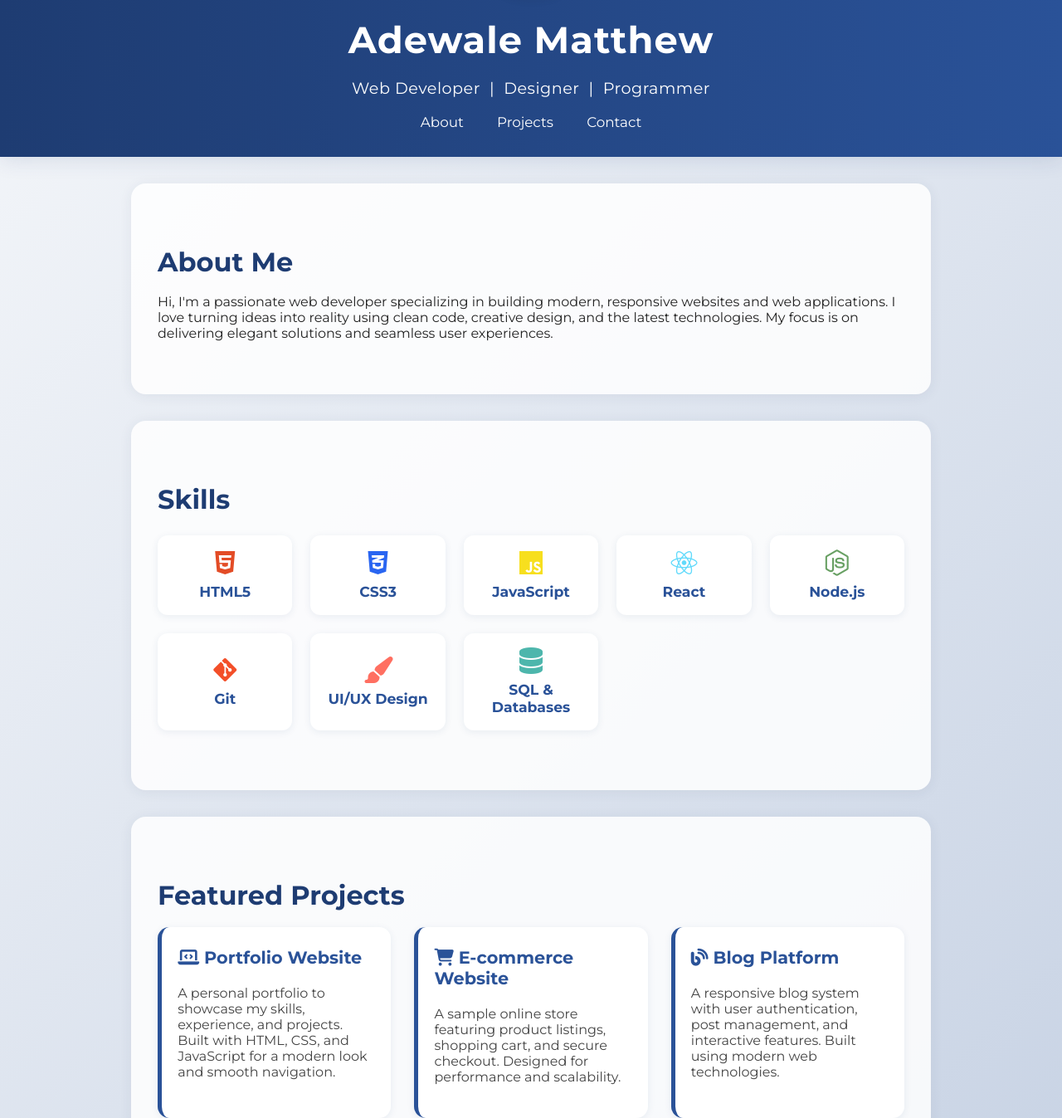
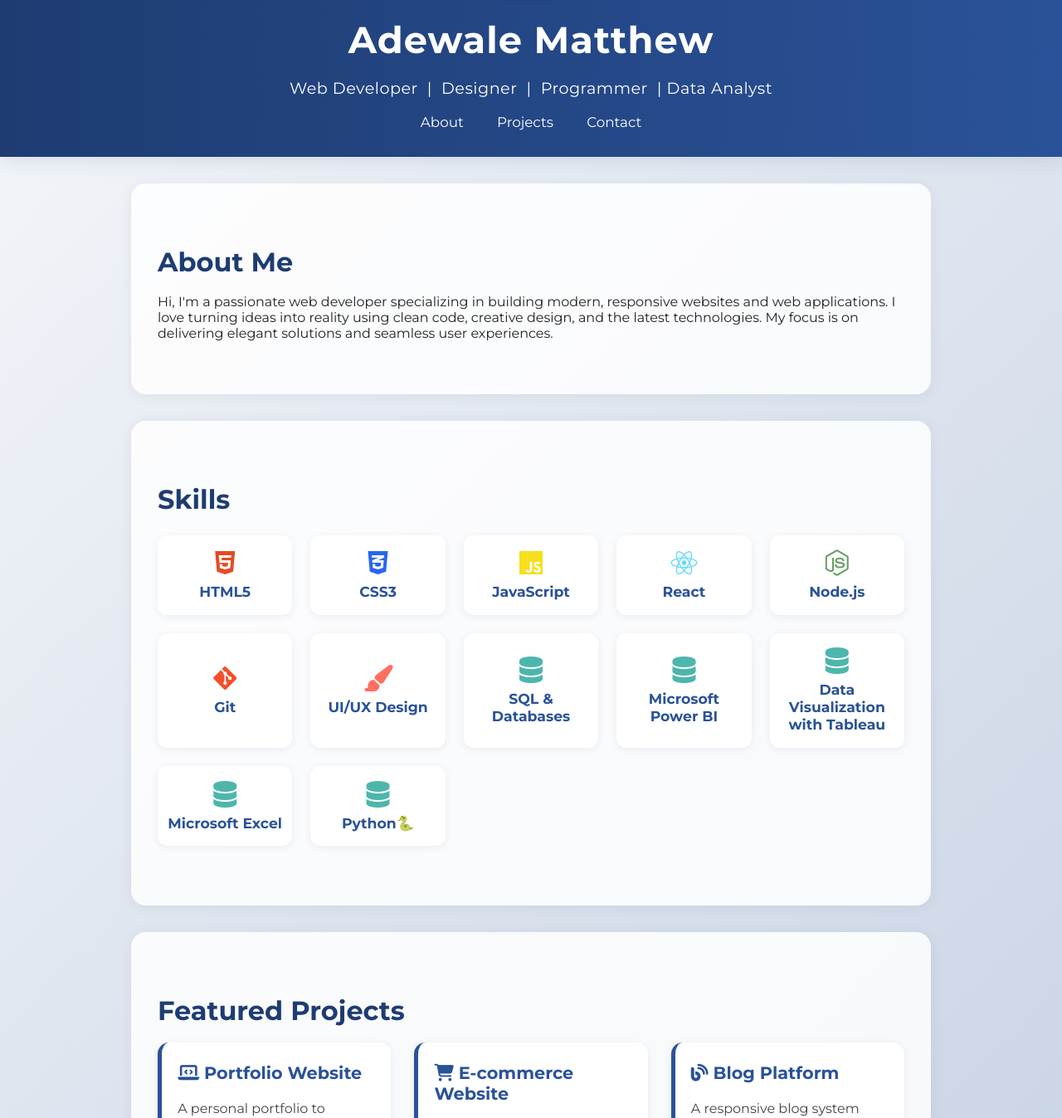
Before and after one commit to matthew2004-ap/Website, a plain HTML site: page My practice_.html in a window 1280 px wide. Shown: the part 78-1425 px from the top of the page at 83% size. Drawn offline with Linux system fonts and the light colour scheme.

Commit message:
commit this files

```diff
--- a/My practice_.html
+++ b/My practice_.html
@@ -231,7 +231,7 @@
    <header>
       <img src="/My_pics/Generated Image September 26, 2025 - 9_37PM.png" alt="Profile" class="profile-img" style="align-items: center;"/>
       <h1>Adewale Matthew</h1>
-      <p>Web Developer &nbsp;|&nbsp; Designer &nbsp;|&nbsp; Programmer</p>
+      <p>Web Developer &nbsp;|&nbsp; Designer &nbsp;|&nbsp; Programmer &nbsp;| Data Analyst</p>
       <nav>
          <a href="#about">About</a>
          <a href="#projects">Projects</a>
@@ -259,6 +259,10 @@
          <div class="skill-card"><i class="fa-brands fa-git-alt" style="color:#f34f29"></i> Git</div>
          <div class="skill-card"><i class="fa-solid fa-paint-brush" style="color:#ff6f61"></i> UI/UX Design</div>
          <div class="skill-card"><i class="fa-solid fa-database" style="color:#4db6ac"></i> SQL & Databases</div>
+           <div class="skill-card"><i class="fa-solid fa-database" style="color:#4db6ac"></i>Microsoft Power BI</div>
+         <div class="skill-card"><i class="fa-solid fa-database" style="color:#4db6ac"></i>Data Visualization with Tableau</div>
+          <div class="skill-card"><i class="fa-solid fa-database" style="color:#4db6ac"></i>Microsoft Excel</div>
+           <div class="skill-card"><i class="fa-solid fa-database" style="color:#4db6ac"></i>Python🐍</div>
       </div>
    </section>
 
```
Also changed, not shown: page2.html (+2 -2 lines).
